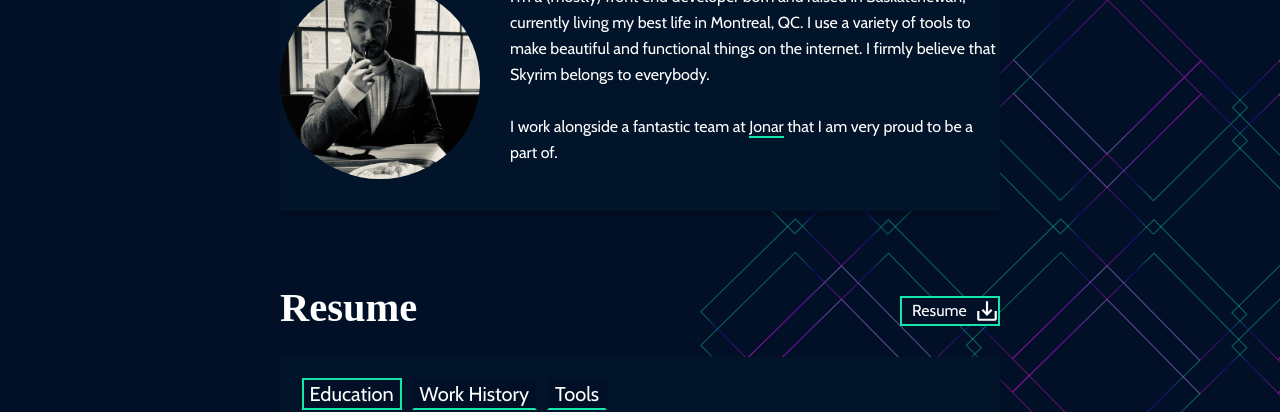
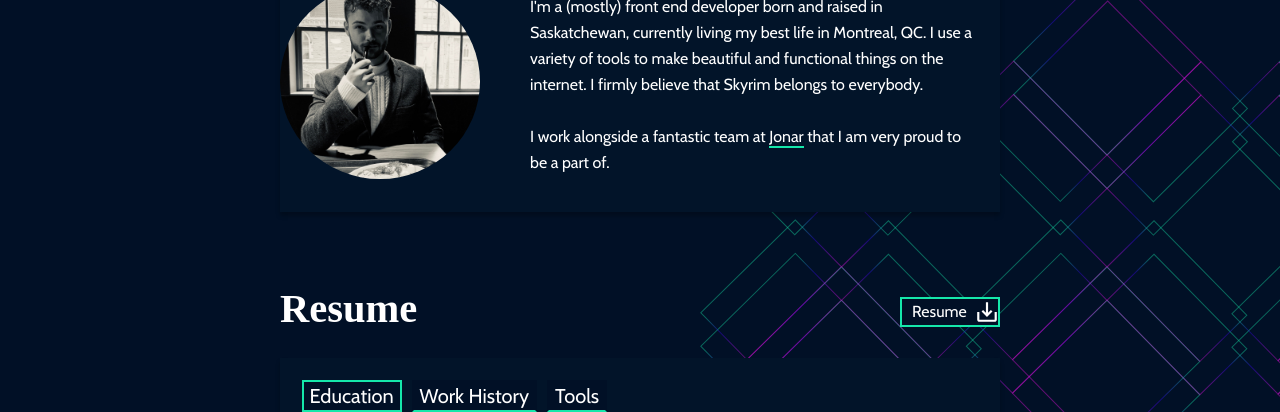
Before and after one commit to milos-prince/resumeTristan, a Gatsby site: page / in a window 1280 px wide. Shown: the part 731-1143 px from the top of the page. Built offline with nearby package versions, Linux system fonts and the light colour scheme; Gatsby itself is replaced by a stand-in of ours.

Commit message:
bio change

```diff
--- a/src/styles/global.css
+++ b/src/styles/global.css
@@ -116,6 +116,7 @@ button, li{
 	width:70%;
 	display: flex;
 	justify-content: center;
+	padding: 10px 20px;
 }
 .photoWrapper{
 	max-width:200px;
```
